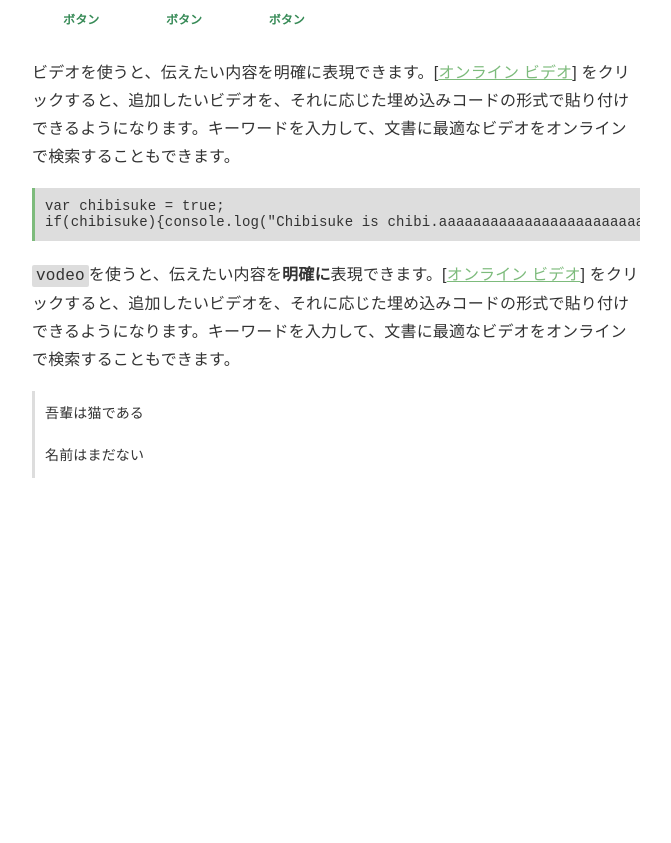
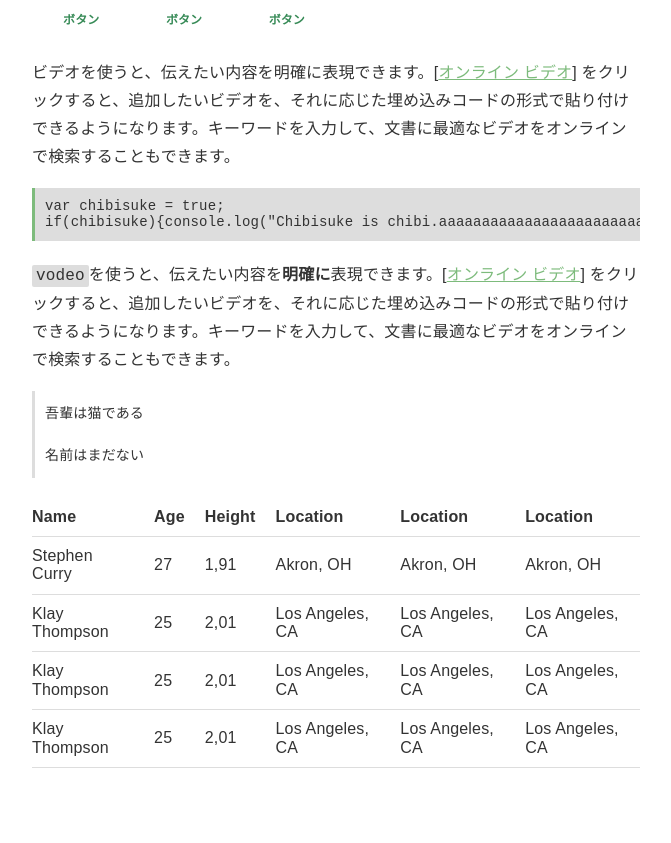
Before and after one commit to kato83/chibisuke, a website: page example/index.html in a window 1280 px wide. Shown: the part 587-1430 px from the top of the page, without its empty margins (304-975 px from the left). Before the commit the page ends 1085 px from the top, so only its background shows below. Drawn offline with nearby package versions, Linux system fonts and the light colour scheme.

Commit message:
add table element.

```diff
--- a/example/index.html
+++ b/example/index.html
@@ -103,6 +103,59 @@
                 </blockquote>
             </div>
         </div>
+        <div class="row">
+            <div class="columns">
+                <table class="table">
+                    <thead>
+                        <tr>
+                            <th>Name</th>
+                            <th>Age</th>
+                            <th>Height</th>
+                            <th>Location</th>
+                            <th>Location</th>
+                            <th>Location</th>
+                        </tr>
+                    </thead>
+                    <tbody>
+                        <tr>
+                            <td>Stephen Curry</td>
+                            <td>27</td>
+                            <td>1,91</td>
+                            <td>Akron, OH</td>
+                            <td>Akron, OH</td>
+                            <td>Akron, OH</td>
+                        </tr>
+                        <tr>
+                            <td>Klay Thompson</td>
+                            <td>25</td>
+                            <td>2,01</td>
+                            <td>Los Angeles, CA</td>
+                            <td>Los Angeles, CA</td>
+                            <td>Los Angeles, CA</td>
+                        </tr>
+                        <tr>
+                            <td>Klay Thompson</td>
+                            <td>25</td>
+                            <td>2,01</td>
+                            <td>Los Angeles, CA</td>
+                            <td>Los Angeles, CA</td>
+                            <td>Los Angeles, CA</td>
+                        </tr>
+                        <tr>
+                            <td>Klay Thompson</td>
+                            <td>25</td>
+                            <td>2,01</td>
+                            <td>Los Angeles, CA</td>
+                            <td>Los Angeles, CA</td>
+                            <td>Los Angeles, CA</td>
+                        </tr>
+                    </tbody>
+                </table>
+                <br>
+                <br>
+                <br>
+            </div>
+        </div>
     </div>
 </body>
 </html>
--- /dev/null
+++ b/src/_table.scss
@@ -0,0 +1,42 @@
+.table{
+    width: 100%;
+    border-spacing: 0;
+    display: flex;
+    margin-bottom: 2rem;
+    thead{
+        border-right: solid 1px $gray;
+    }
+    tbody{
+        display: flex;
+        overflow-x: auto;
+        white-space: nowrap;
+    }
+    th,
+    td {
+        text-align: left;
+        display: block;
+        border-bottom: 1px solid $gray;
+        padding: 1rem;
+    }
+}
+
+@media (min-width: 48.0rem) {
+    .table{
+        display: table;
+        thead{
+            border: none;
+        }
+        tbody{
+            display: table-row-group;
+            overflow-x: visible;
+            white-space: initial;
+        }
+        th,
+        td{
+            display: table-cell;
+            &:first-child {
+                padding-left: 0;
+            }
+        }
+    }
+}
--- a/src/main.scss
+++ b/src/main.scss
@@ -6,3 +6,4 @@
 @import "./src/button";
 @import "./src/code";
 @import "./src/blockquote";
+@import "./src/table";
```
Also changed, not shown: dist/chibisuke.css, dist/chibisuke.min.css, dist/milligram.css (added), 1 other file.
